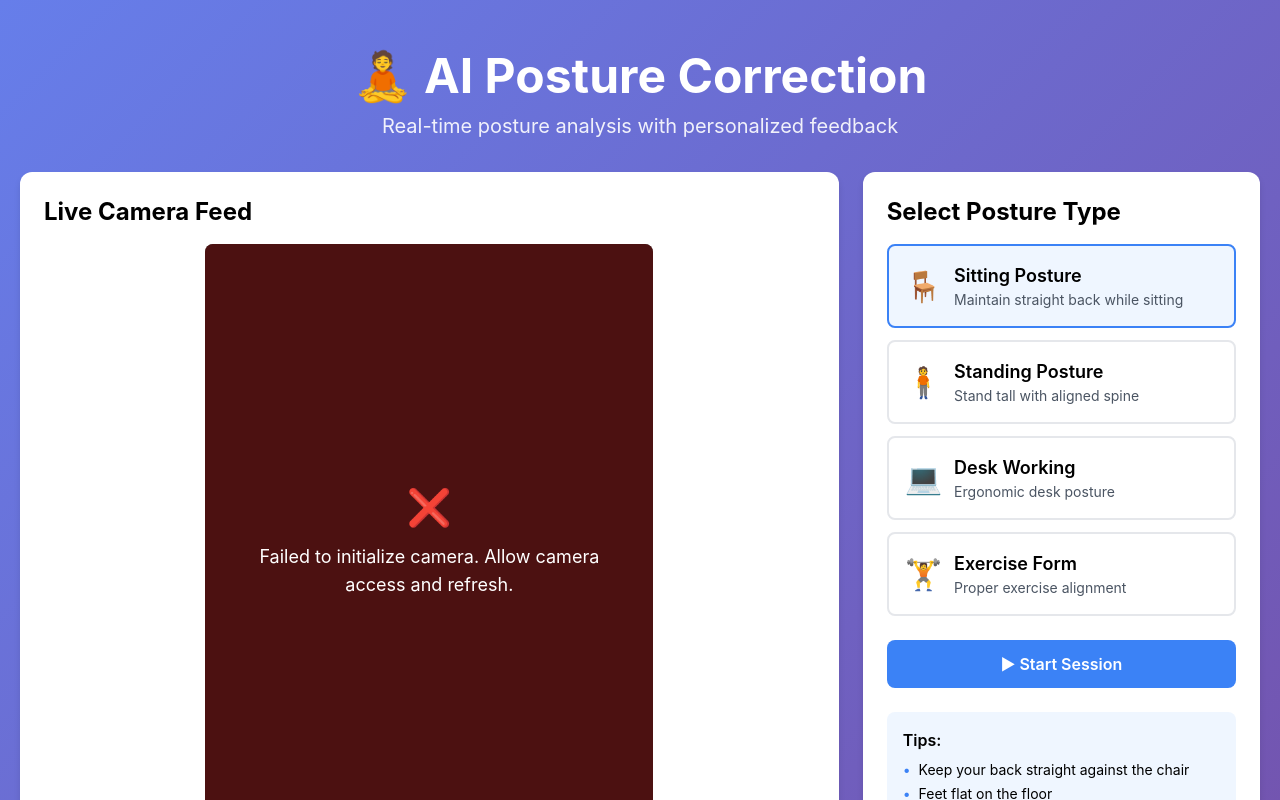
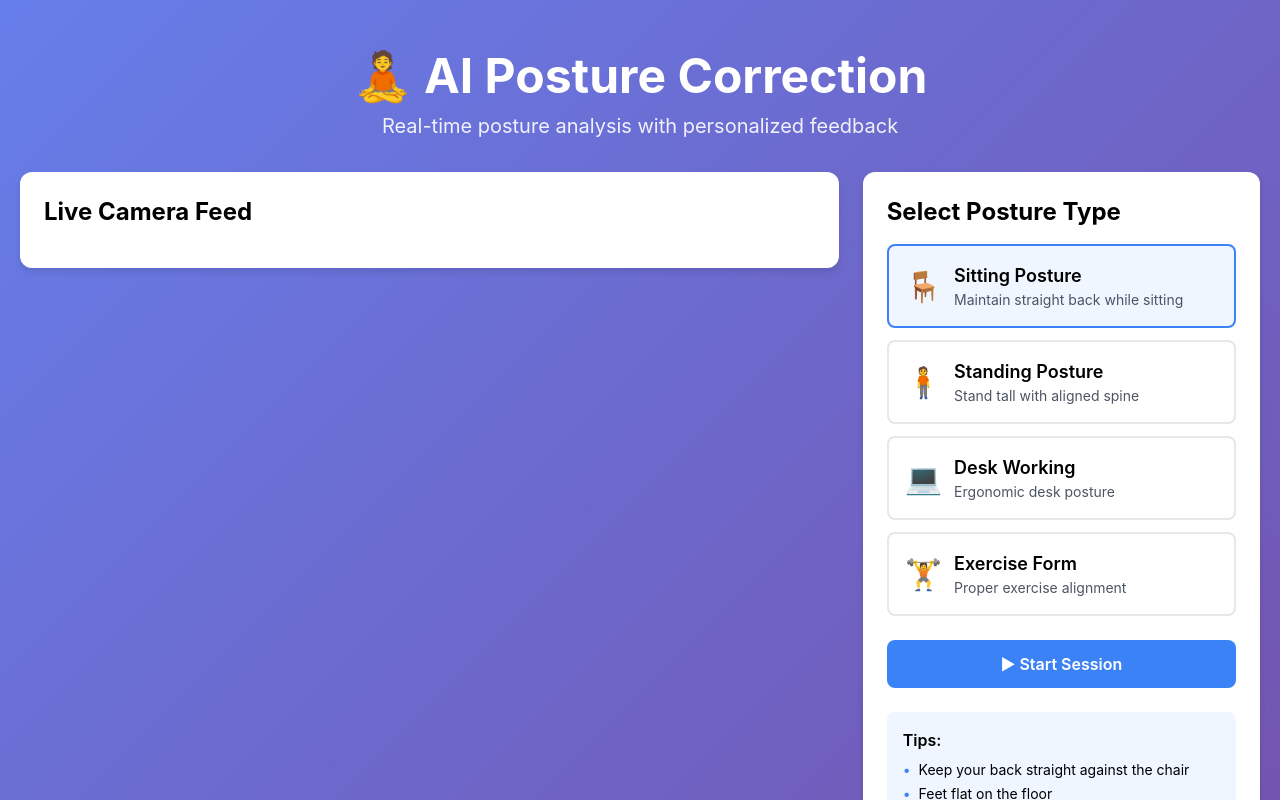
Before and after one commit to niranjan2411/posture-correct-project, a Next.js app: page / in a window 1280 px wide. Shown: the top 800 px of the page. Built offline with nearby package versions, Linux system fonts and the light colour scheme.

Commit message:
last change

```diff
--- a/src/components/PoseDetector.js
+++ b/src/components/PoseDetector.js
@@ -41,7 +41,7 @@ export default function PoseDetector({ selectedPosture, isActive, onSessionCompl
         })
 
         pose.setOptions({
-          modelComplexity: 0, // 0 = fastest, 1 or 2 = more accurate
+          modelComplexity: 0, // fastest (0), higher = more accurate but slower
           smoothLandmarks: true,
           enableSegmentation: false,
           minDetectionConfidence: 0.5,
@@ -53,12 +53,14 @@ export default function PoseDetector({ selectedPosture, isActive, onSessionCompl
           const canvas = canvasRef.current
           const ctx = canvas.getContext('2d')
 
-          // Match canvas size to container, not raw video size
-          canvas.width = videoRef.current.clientWidth
-          canvas.height = videoRef.current.clientHeight
+          // Match canvas size to container
+          const container = videoRef.current.parentElement
+          canvas.width = container.clientWidth
+          canvas.height = container.clientHeight
 
           ctx.clearRect(0, 0, canvas.width, canvas.height)
 
+          // Draw video frame into canvas
           if (results.image) {
             ctx.drawImage(results.image, 0, 0, canvas.width, canvas.height)
           }
@@ -78,7 +80,7 @@ export default function PoseDetector({ selectedPosture, isActive, onSessionCompl
               )
             } catch (e) {}
 
-            // throttle posture analysis (every 300ms)
+            // throttle analysis every 300ms
             const now = Date.now()
             if (isActive && analyzerRef.current && now - lastCheck >= 300) {
               lastCheck = now
@@ -173,11 +175,11 @@ export default function PoseDetector({ selectedPosture, isActive, onSessionCompl
     <div className="card">
       <h2 className="text-2xl font-bold mb-4">Live Camera Feed</h2>
 
-      {/* container with fixed aspect ratio for mobile */}
-      <div className="relative w-full max-w-md mx-auto aspect-[3/4] bg-black rounded-lg overflow-hidden">
+      {/* Responsive camera container */}
+      <div className="relative w-full max-w-2xl mx-auto bg-black rounded-lg overflow-hidden">
         <video
           ref={videoRef}
-          className="absolute inset-0 w-full h-full object-cover"
+          className="absolute inset-0 w-full h-full object-contain"
           playsInline
           muted
         />
```
